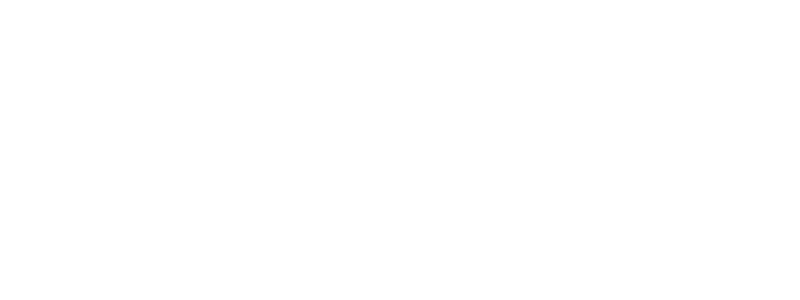
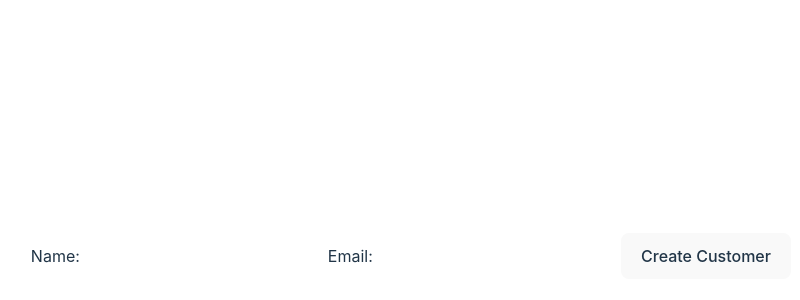
Before and after one commit to AlexCoding123/LibraryManagement, a React (Vite) app in the folder frontend/: page /new-customer in a window 1280 px wide. Before the commit this address had no page. Shown: the part 144-444 px from the top of the page, without its empty margins (229-1029 px from the left). Built offline with nearby package versions, Linux system fonts and the light colour scheme.

Commit message:
Implement add new customer on the front end

```diff
--- a/frontend/src/App.jsx
+++ b/frontend/src/App.jsx
@@ -7,6 +7,7 @@
 import UpdateCatalogForm from './components/UpdateCatalogForm'
 import Customers from './components/Customers'
 import Customer from './components/Customer'
+import CustomerForm from './components/CustomerForm'
 import {isLoggedInAtom} from './components/LoginPage';
 import { Route, Routes} from 'react-router-dom';
 
@@ -22,6 +23,7 @@
                         <Route path='/edit-catalog/:id' element={<UpdateCatalogForm />} />
                         <Route path='/customers' element={<Customers />} />
                         <Route path='/customer/:id' element={<Customer />} />
+                        <Route path='/new-customer' element={<CustomerForm/>} />
                     </Routes>
             </>
         )
--- a/frontend/src/components/Catalog.jsx
+++ b/frontend/src/components/Catalog.jsx
@@ -12,8 +12,7 @@
     const [catalogs, setCatalogs] = useAtom(catalogAtom);
     const catalog = catalogs.find(cat => cat.id === catalogId);
     const navigate = useNavigate();
-
-    const [customers] = useAtom(customerAtom);
+    const customers = JSON.parse(localStorage.getItem('customers')) || [];
 
     const handleDelete = (e) => {
         e.preventDefault();
@@ -23,9 +22,12 @@
                 headers: { Authorization: `Bearer ${token}` }
             };
 
+            console.log(customers);
+
             const isCatalogRented = customers.some(customer => {
                 return customer.rented.includes(catalogId);
             });
+
 
             if (isCatalogRented) {
                 window.alert('Cannot delete a catalog that is rented by a customer.');
@@ -46,7 +48,7 @@
                 navigate('/home');
             })
         }catch(e){
-            console.error('Error deleting catalog')
+            console.error('Error deleting catalog', e)
         }
     }
 
--- a/frontend/src/components/Customer.jsx
+++ b/frontend/src/components/Customer.jsx
@@ -13,7 +13,7 @@
 const Customer = () => {
     const { id } = useParams();
     const customerId = parseInt(id);
-    const [customers] = useAtom(customerAtom);
+    const [customers, setCustomers] = useAtom(customerAtom);
     const [catalogs] = useAtom(catalogAtom);
     const customer = customers.find(c => c.id === customerId);
     const [searchTerm, setSearchTerm] = useAtom(searchTermAtom);
@@ -24,7 +24,6 @@
 
     const updateRentedCatalogs = (customerId, rented) => {
         setRentedCatalogs(rented);
-        // Update rented catalogs in localStorage
         const updatedCustomers = customers.map(customer => {
             if (customer.id === customerId) {
                 return { ...customer, rented };
@@ -34,6 +33,8 @@
         localStorage.setItem('customers', JSON.stringify(updatedCustomers));
     };
     useEffect(() => {
+        setSearchTerm('');
+        setSearchResults([]);
         const customersFromLocalStorage = JSON.parse(localStorage.getItem('customers')) || [];
         const currentCustomer = customersFromLocalStorage.find(c => c.id === customerId);
         if (currentCustomer) {
@@ -50,6 +51,15 @@
             .then(response => {
                 console.log('Catalog rented successfully:', response.data);
                 updateRentedCatalogs(customerId, response.data.customer.rented);
+                const updatedCustomers = customers.map(customer => {
+                    if (customer.id === customerId) {
+                        return { ...customer, rented: response.data.customer.rented };
+                    }
+                    return customer;
+
+                });
+                console.log(updatedCustomers);
+                setCustomers(updatedCustomers);
             })
             .catch(error => {
                 console.error('Error renting catalog:', error);
@@ -65,6 +75,14 @@
             .then(response => {
                 console.log('Catalog returned successfully:', response.data);
                 updateRentedCatalogs(customerId, response.data.customer.rented);
+                const updatedCustomers = customers.map(customer => {
+                    if (customer.id === customerId) {
+                        return { ...customer, rented: response.data.customer.rented };
+                    }
+                    return customer;
+                });
+                console.log(updatedCustomers);
+                setCustomers(updatedCustomers);
             })
             .catch(error => {
                 console.error('Error returning catalog:', error);
@@ -97,7 +115,7 @@
                     />
                     <button onClick={handleSearch} className="bg-blue-500 text-white px-4 py-1 rounded mt-2">Search</button>
                     <ul className="mt-4">
-                        {searchTerm !== '' && searchResults.map(catalog => (
+                        {searchResults.map(catalog => (
                             <li key={catalog.id} className="flex justify-between items-center border-b border-gray-300 py-2">
                                 <span>{catalog.name}</span>
                                 <button onClick={() => handleRentCatalog(catalog.id)} className="bg-green-500 text-white px-2 py-1 rounded">Rent</button>
--- /dev/null
+++ b/frontend/src/components/CustomerForm.jsx
@@ -0,0 +1,71 @@
+import React from 'react';
+import axios from 'axios';
+import { atom, useAtom } from 'jotai';
+import {useNavigate} from 'react-router-dom';
+import {customerAtom} from './Customers';
+
+export const newCustomerFormAtom = atom({
+    name: '',
+    email: ''
+});
+
+const CustomerForm = () => {
+    const [customerForm, setCustomerForm] = useAtom(newCustomerFormAtom);
+    const [customers, setCustomers] = useAtom(customerAtom);
+    const navigate = useNavigate();
+
+    const handleCreateCustomer = (e) => {
+        e.preventDefault();
+        const token = localStorage.getItem('token');
+        axios.post('http://localhost:3000/api/customers', {
+            name: customerForm.name,
+            email: customerForm.email,
+            rented: []
+        }, {
+                headers: { Authorization: `Bearer ${token}` }
+            })
+            .then(response => {
+                console.log('Customer created successfully:', response.data);
+                const updatedCustomers = response.data.customers;
+                console.log(updatedCustomers);
+                setCustomers(updatedCustomers);
+                localStorage.setItem('customers', JSON.stringify(updatedCustomers));
+
+                navigate('/customers');
+            })
+            .catch(error => {
+                console.error('Error creating customer:', error);
+            });
+    };
+
+    const handleChange = (e) => {
+        const { name, value } = e.target;
+        setCustomerForm({ ...customerForm, [name]: value });
+    };
+
+    return (
+        <form onSubmit={handleCreateCustomer}>
+            <label htmlFor="name">Name:</label>
+            <input
+                type="text"
+                id="name"
+                value={customerForm.name}
+                onChange={handleChange}
+                name="name"
+                required
+            />
+            <label htmlFor="email">Email:</label>
+            <input
+                type="email"
+                id="email"
+                value={customerForm.email}
+                onChange={handleChange}
+                name="email"
+                required
+            />
+            <button type="submit">Create Customer</button>
+        </form>
+    );
+};
+
+export default CustomerForm;
--- a/frontend/src/components/Customers.jsx
+++ b/frontend/src/components/Customers.jsx
@@ -31,6 +31,7 @@
     useEffect(() => {
         if (localStorage.getItem('customers')) {
             const localCustomers = JSON.parse(localStorage.getItem('customers'));
+            console.log(localCustomers);
             setCustomers(localCustomers);
             // Sync the backend with local storage
             const token = localStorage.getItem('token');
@@ -46,6 +47,7 @@
                 });
         } else {
             fetchCustomers().then(data => {
+                console.log(data);
                 setCustomers(data);
                 localStorage.setItem('customers', JSON.stringify(data));
             });
```
Also changed, not shown: 2 other files (tests, documents, lock files or other folders).
